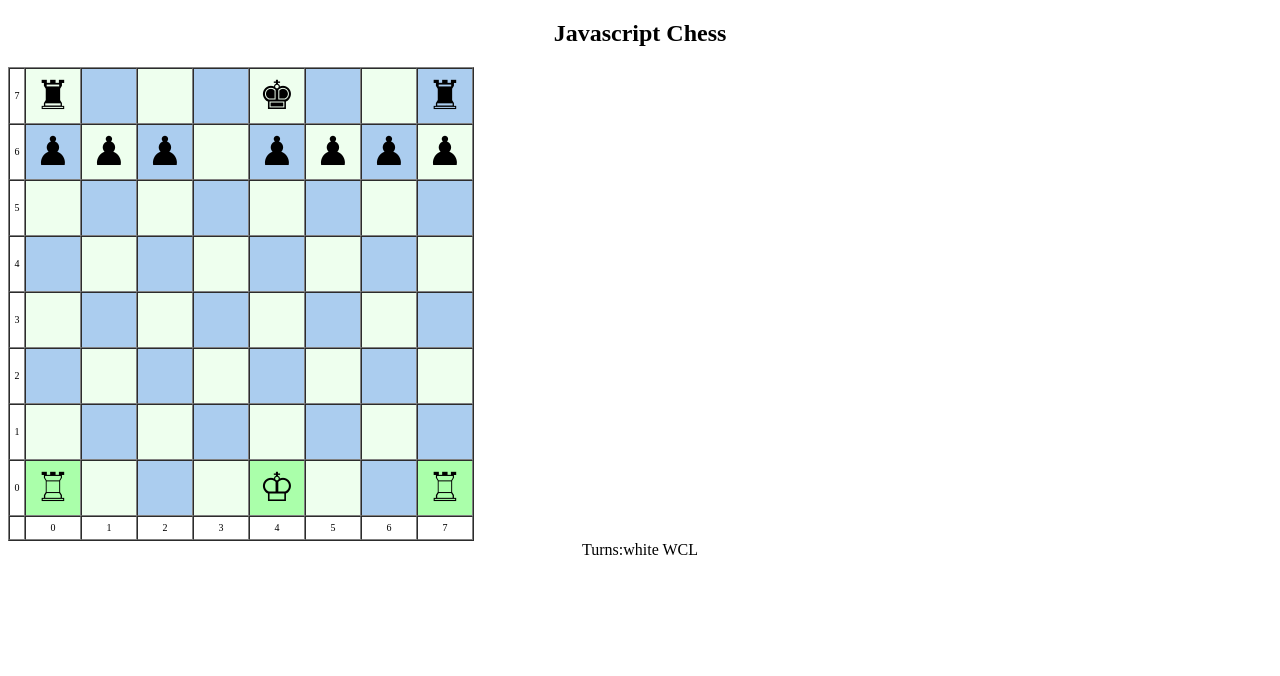
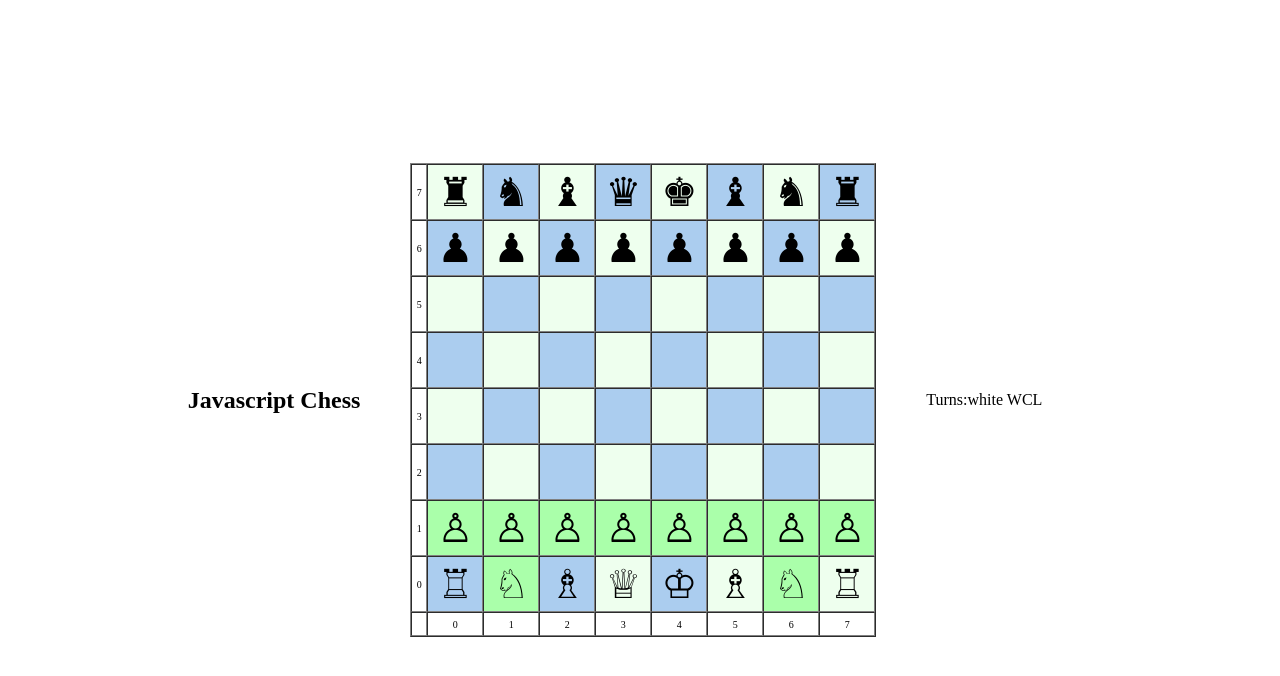
Before and after one commit to liber1988/chess, a plain HTML site: page chess.html in a window 1280 px wide. Drawn offline with Linux system fonts and the light colour scheme.

Commit message:
last commit

```diff
--- a/chess.html
+++ b/chess.html
@@ -5,10 +5,22 @@
     <meta name="viewport" content="width=device-width, initial-scale=1.0" />
     <title>Chess</title>
   </head>
-  <body>
-    <h2 style="text-align: center">Javascript Chess</h2>
+  <body
+    style="
+      display: flex;
+      justify-content: center;
+      align-items: center;
+      height: 100vh;
+      margin: 0;
+    "
+  >
+    <h2 style="text-align: center; margin-right: 50px; margin-left: 0px">
+      Javascript Chess
+    </h2>
+
     <div id="board" style="text-align: center"></div>
-    <div id="info" style="text-align: center">Chess</div>
+
+    <div id="info" style="text-align: center; margin: 50px">Chess</div>
     <script>
       var map = Array();
       var inf = Array();
@@ -34,14 +46,14 @@
         can_black_castle_left = true;
         can_black_castle_right = true;
         map = [
-          ["R", " ", " ", " ", " ", " ", "p", "r"],
-          [" ", " ", " ", " ", " ", " ", "p", " "],
-          [" ", " ", " ", " ", " ", " ", "p", " "],
-          [" ", " ", " ", " ", " ", " ", " ", " "],
-          ["K", " ", " ", " ", " ", " ", "p", "k"],
-          [" ", " ", " ", " ", " ", " ", "p", " "],
-          [" ", " ", " ", " ", " ", " ", "p", " "],
-          ["R", " ", " ", " ", " ", " ", "p", "r"],
+          ["R", "P", " ", " ", " ", " ", "p", "r"],
+          ["N", "P", " ", " ", " ", " ", "p", "n"],
+          ["B", "P", " ", " ", " ", " ", "p", "b"],
+          ["Q", "P", " ", " ", " ", " ", "p", "q"],
+          ["K", "P", " ", " ", " ", " ", "p", "k"],
+          ["B", "P", " ", " ", " ", " ", "p", "b"],
+          ["N", "P", " ", " ", " ", " ", "p", "n"],
+          ["R", "P", " ", " ", " ", " ", "p", "r"],
         ];
       }
 
@@ -464,10 +476,10 @@
         }
       }
       function show_map() {
-        html = "<table border='1' cellpadding='2' cellspacing='0' > ";
+        html = "<table border='1' cellpadding='2' cellspacing='0'  > ";
         for (var y = 7; y >= 0; y--) {
           html += "<tr>";
-          html += "<td style='font-size: 10px;'>&nbsp" + y + "&nbsp</td>";
+          html += "<td style='font-size: 10px; ;'>&nbsp" + y + "&nbsp</td>";
           for (var x = 0; x <= 7; x++) {
             if (inf[x][y] == " ") color = (x + y) % 2 ? "#eeffee" : "#abcdef";
             else color = inf[x][y] == "1" ? "#aaffaa" : "#ffaaaa";
```
